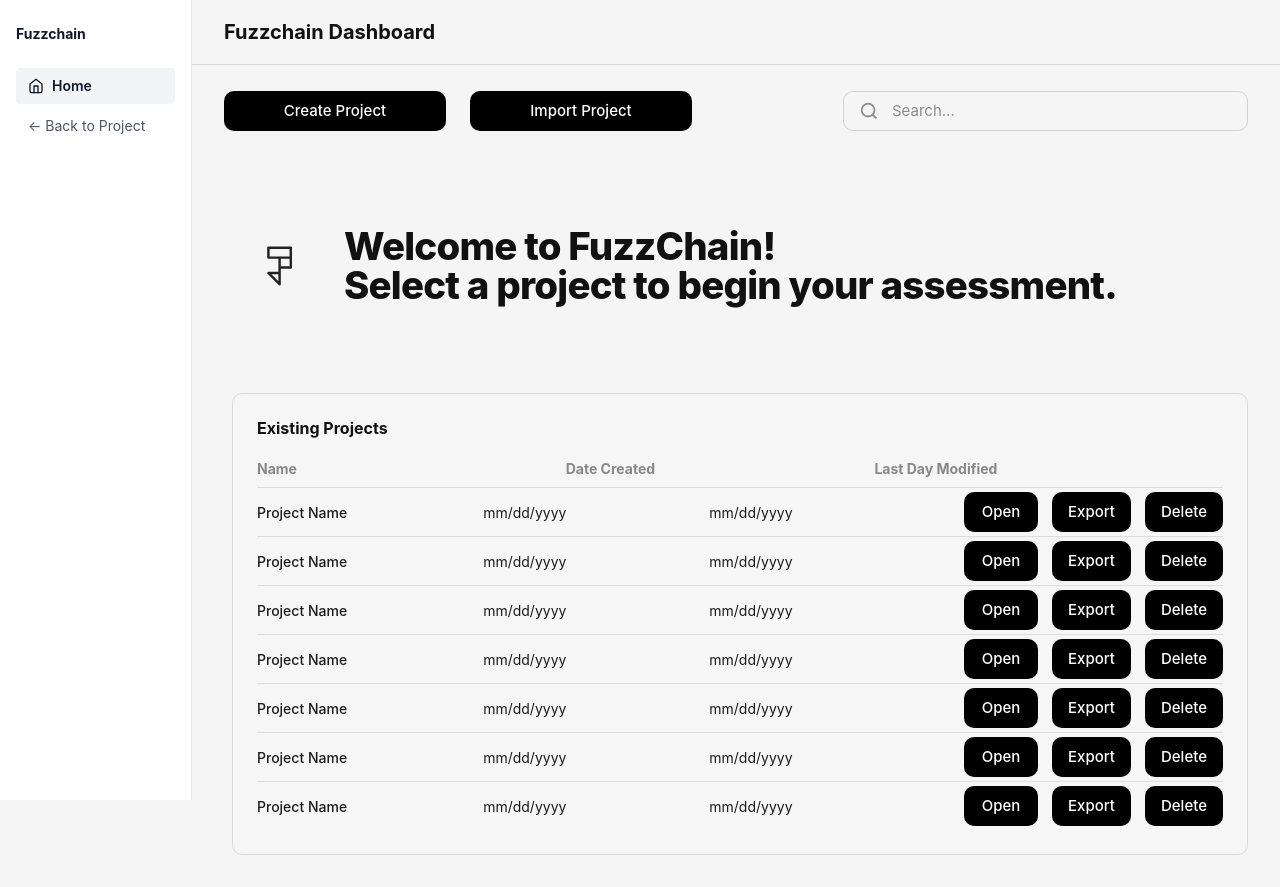
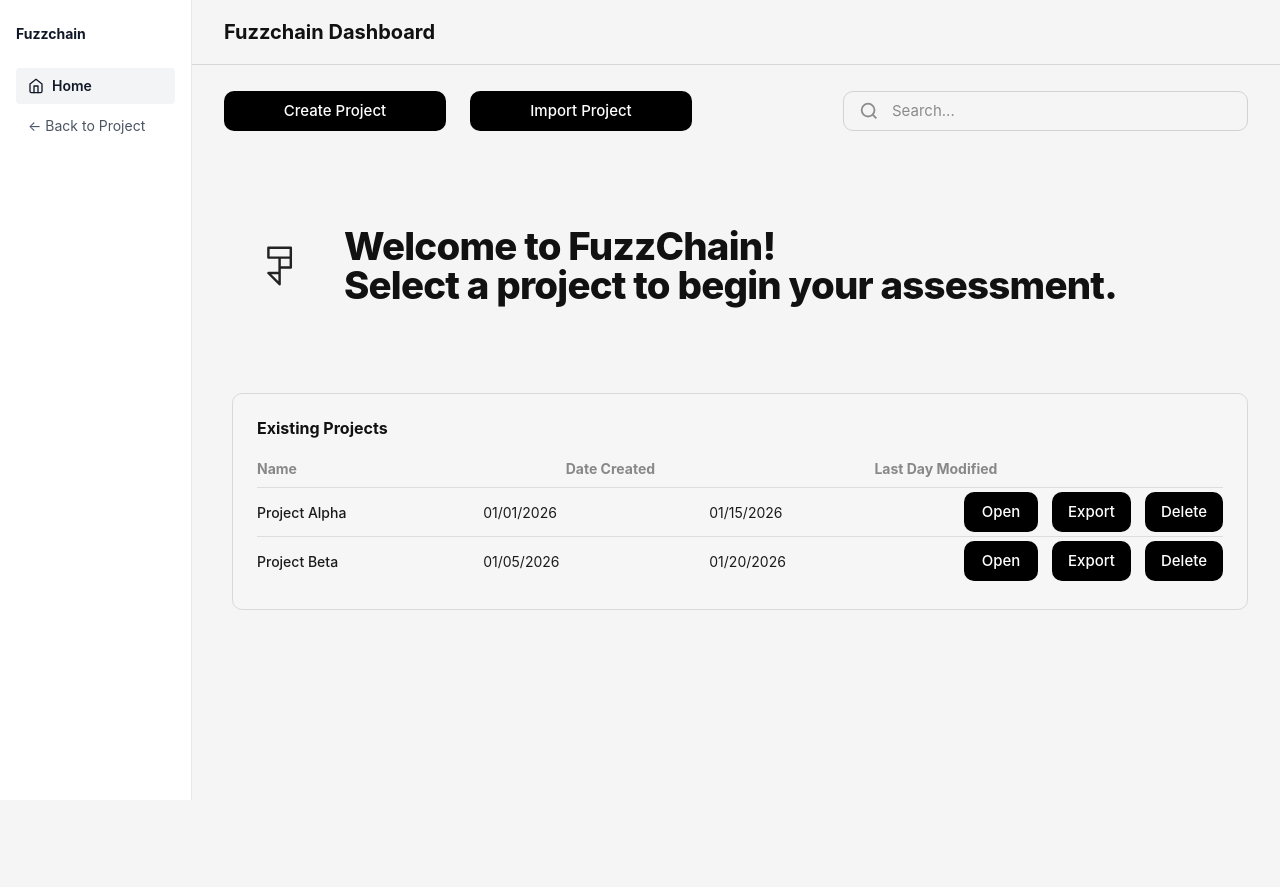
Before and after one commit to Mayrinamelie/fuzzchain-ui, a SvelteKit app: page / in a window 1280 px wide. After the commit the page ends 800 px from the top, so only its background shows below. Built offline with nearby package versions, Linux system fonts and the light colour scheme.

Commit message:
dashboard connected to project view

```diff
--- a/src/routes/+page.svelte
+++ b/src/routes/+page.svelte
@@ -1,4 +1,5 @@
 <script>
+  import { goto } from '$app/navigation';
   import Sidebar from '$lib/components/Sidebar.svelte';
   import CreateProjectModal from '$lib/components/modals/CreateProjectModal.svelte';
   import ImportProjectModal from '$lib/components/modals/ImportProjectModal.svelte';
@@ -10,19 +11,18 @@
   let selectedProjectName = $state('');
 
   let projects = [
-    { name: 'Project Name', created: 'mm/dd/yyyy', modified: 'mm/dd/yyyy' },
-    { name: 'Project Name', created: 'mm/dd/yyyy', modified: 'mm/dd/yyyy' },
-    { name: 'Project Name', created: 'mm/dd/yyyy', modified: 'mm/dd/yyyy' },
-    { name: 'Project Name', created: 'mm/dd/yyyy', modified: 'mm/dd/yyyy' },
-    { name: 'Project Name', created: 'mm/dd/yyyy', modified: 'mm/dd/yyyy' },
-    { name: 'Project Name', created: 'mm/dd/yyyy', modified: 'mm/dd/yyyy' },
-    { name: 'Project Name', created: 'mm/dd/yyyy', modified: 'mm/dd/yyyy' }
+  { id: '1', name: 'Project Alpha', created: '01/01/2026', modified: '01/15/2026' },
+  { id: '2', name: 'Project Beta', created: '01/05/2026', modified: '01/20/2026' },
   ];
 
   function openExportPopup(projectName) {
     selectedProjectName = projectName;
     openExportModal = true;
   }
+  function openProject(projectId) {
+    goto(`/project/${projectId}`);
+  }
+
 </script>
 
 <div class="page-shell">
@@ -83,7 +83,9 @@
             <div class="cell">{project.created}</div>
             <div class="cell">{project.modified}</div>
             <div class="row-actions">
-              <button class="mini-btn" type="button">Open</button>
+              <button class="mini-btn" type="button" onclick={() => openProject(project.id)}>
+                Open
+              </button>
               <button class="mini-btn" type="button" onclick={() => openExportPopup(project.name)}>
                 Export
               </button>
--- a/src/routes/projects/[id]/+page.svelte
+++ b/src/routes/project/[id]/+page.svelte
@@ -1,4 +1,6 @@
 <script>
+  import { page } from '$app/stores';
+  import { derived } from 'svelte/store';
   import Sidebar from '$lib/components/Sidebar.svelte';
   import Card from '$lib/components/Card.svelte';
   import CardRow from '$lib/components/CardRow.svelte';
@@ -9,14 +11,23 @@
   import ServiceRow from '$lib/components/ServiceRow.svelte';
   import FileUpload from '$lib/components/FileUpload.svelte';
 
+  // Get project ID from URL as a derived store
+  const projectId = derived(page, $page => $page.params.id);
+
+  // Optional: subscribe to get a plain value
+  let currentProjectId;
+  projectId.subscribe(value => {
+    currentProjectId = value;
+  });
+
   // State
   let expandedTarget = $state(null);
-  let expandedServices = $state({}); // Track expanded service per target
+  let expandedServices = $state({});
   let showAddService = $state(false);
   let showCreateHost = $state(false);
   let showIngestScans = $state(false);
   let selectedTargetId = $state(null);
-  let selectedEndpoints = $state({}); // { [endpointId]: true/false }
+  let selectedEndpoints = $state({});
 
   // Form state for Create Host
   let newHost = $state({
@@ -36,11 +47,11 @@
 
   // Form state for Ingest Scans
   let scanFile = $state(null);
-  let scanType = $state('nmap'); // nmap, masscan, nuclei, etc.
+  let scanType = $state('nmap');
 
   // Mock project data
   const project = {
-    id: "1",
+    id: currentProjectId,
     name: "Demo Project"
   };
 
@@ -108,19 +119,16 @@
 
   function handleCreateHost() {
     console.log('Creating host:', newHost);
-    // Add your host creation logic here
     showCreateHost = false;
   }
 
   function handleIngestScans() {
     console.log('Ingesting scan:', { file: scanFile, type: scanType });
-    // Add your scan ingestion logic here
     showIngestScans = false;
   }
 
   function handleAddService() {
     console.log('Adding service to target:', selectedTargetId, newService);
-    // Add your service creation logic here
     showAddService = false;
   }
 
```
Also changed, not shown: src/routes/project/[id]/+page.js (added).
